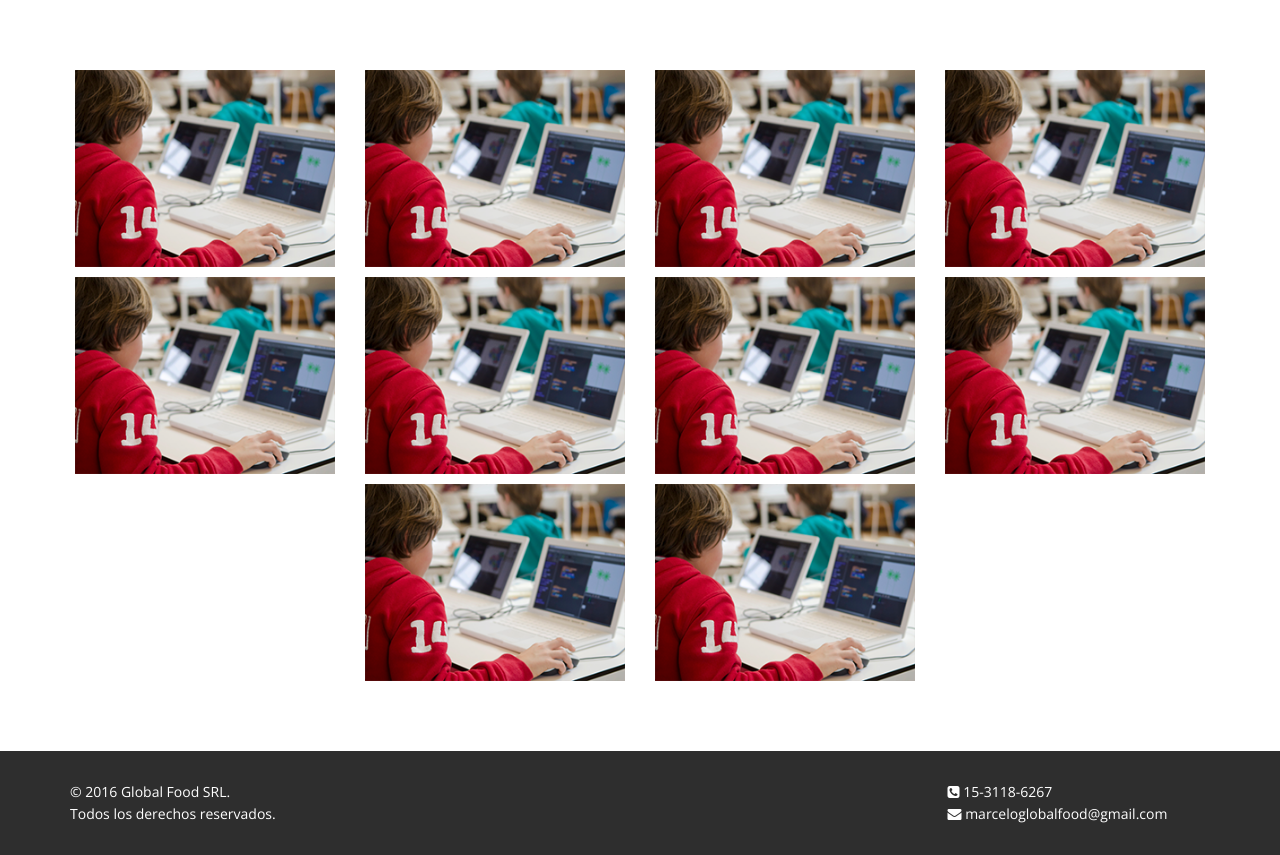
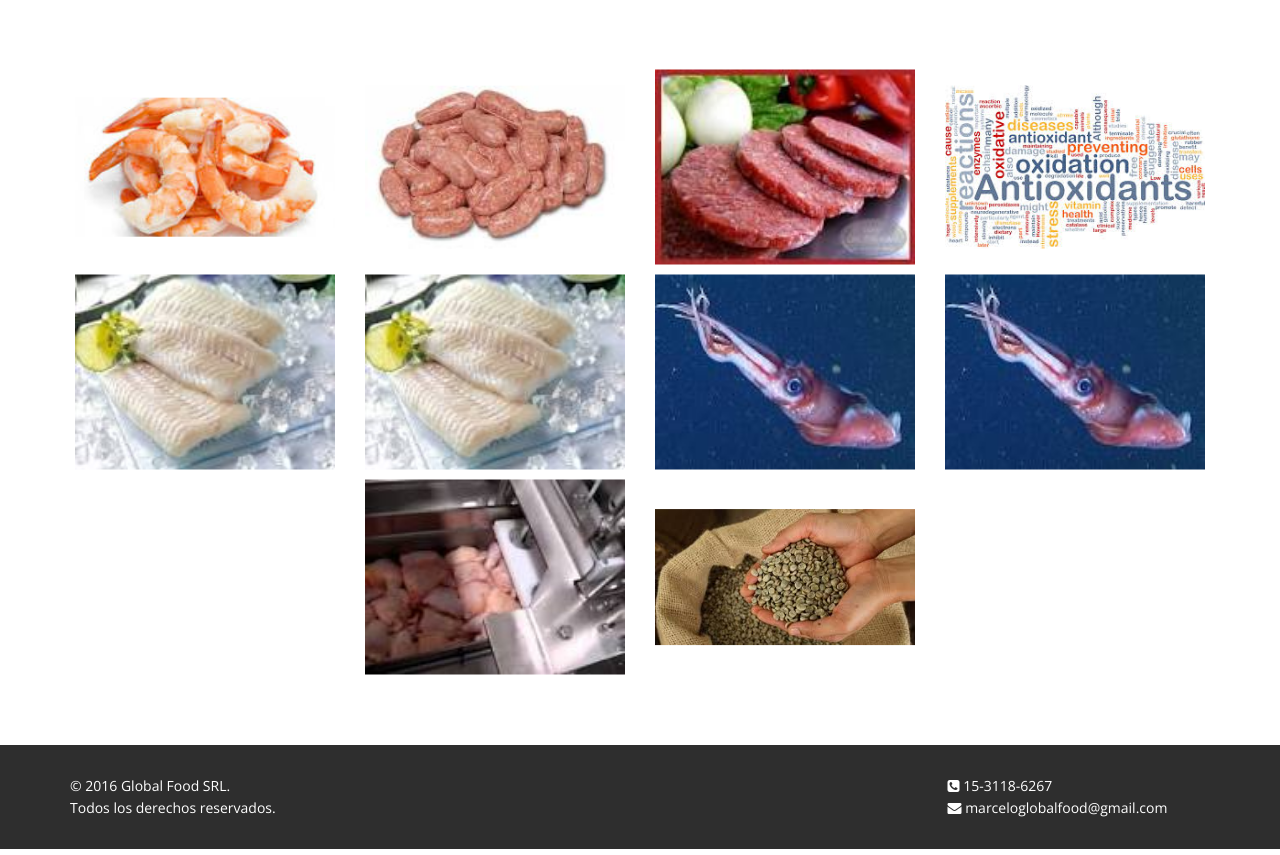
Before and after one commit to flesler/globalfood, a plain HTML site: page productos.html in a window 1280 px wide. Shown: the part 214-1069 px from the top of the page. Drawn offline with nearby package versions, Linux system fonts and the light colour scheme.

Commit message:
Added product images

```diff
--- a/css/main.css
+++ b/css/main.css
@@ -593,11 +593,15 @@ input.search-form:hover {
 }
 
 .recent-work-wrap {
-	position: relative;
+	height:195px;
 }
 
 .recent-work-wrap img{
 	width: 100%;
+	position: relative;
+	top: 50%;
+	transform: translateY(-50%);
+	max-height: 100%;
 }
 
 .recent-work-wrap .recent-work-inner{
--- a/productos.html
+++ b/productos.html
@@ -61,7 +61,7 @@
 
 					<div class="portfolio-item html col-xs-12 col-sm-4 col-md-3">
 						<div class="recent-work-wrap">
-							<img class="img-responsive" src="images/portfolio/recent/item7.png" alt="">
+							<img class="img-responsive" src="images/products/langostino.png" alt="">
 							<div class="overlay" style="background-color:#C52D2F">
 								<div class="recent-work-inner">
 									<h3>Antimelanosico</h3>
@@ -72,7 +72,7 @@
 
 					<div class="portfolio-item html col-xs-12 col-sm-4 col-md-3">
 						<div class="recent-work-wrap">
-							<img class="img-responsive" src="images/portfolio/recent/item7.png" alt="">
+							<img class="img-responsive" src="images/products/chorizo.png" alt="">
 							<div class="overlay" style="background-color:#B4343D">
 								<div class="recent-work-inner">
 									<h3>Integral Chorizo</h3>
@@ -83,7 +83,7 @@
 
 					<div class="portfolio-item html col-xs-12 col-sm-4 col-md-3">
 						<div class="recent-work-wrap">
-							<img class="img-responsive" src="images/portfolio/recent/item7.png" alt="">
+							<img class="img-responsive" src="images/products/hamburguesas.png" alt="">
 							<div class="overlay" style="background-color:#A33B4C">
 								<div class="recent-work-inner">
 									<h3>Integral Hamburguesa</h3>
@@ -94,7 +94,7 @@
 
 					<div class="portfolio-item html col-xs-12 col-sm-4 col-md-3">
 						<div class="recent-work-wrap">
-							<img class="img-responsive" src="images/portfolio/recent/item7.png" alt="">
+							<img class="img-responsive" src="images/products/antioxidantes.png" alt="">
 							<div class="overlay" style="background-color:#93425B">
 								<div class="recent-work-inner">
 									<h3>Antioxidantes</h3>
@@ -105,7 +105,7 @@
 
 					<div class="portfolio-item html col-xs-12 col-sm-4 col-md-3">
 						<div class="recent-work-wrap">
-							<img class="img-responsive" src="images/portfolio/recent/item7.png" alt="">
+							<img class="img-responsive" src="images/products/filet-merluza.png" alt="">
 							<div class="overlay" style="background-color:#82496A">
 								<div class="recent-work-inner">
 									<h3>Engordante Fillet de Merluza con Fosfato</h3>
@@ -116,7 +116,7 @@
 
 					<div class="portfolio-item html col-xs-12 col-sm-4 col-md-3">
 						<div class="recent-work-wrap">
-							<img class="img-responsive" src="images/portfolio/recent/item7.png" alt="">
+							<img class="img-responsive" src="images/products/filet-merluza.png" alt="">
 							<div class="overlay" style="background-color:#725079">
 								<div class="recent-work-inner">
 									<h3>Engordante Fillet de Merluza sin Fosfato</h3>
@@ -127,7 +127,7 @@
 
 					<div class="portfolio-item html col-xs-12 col-sm-4 col-md-3">
 						<div class="recent-work-wrap">
-							<img class="img-responsive" src="images/portfolio/recent/item7.png" alt="">
+							<img class="img-responsive" src="images/products/calamar.png" alt="">
 							<div class="overlay" style="background-color:#615788">
 								<div class="recent-work-inner">
 									<h3>Calamar Liquido</h3>
@@ -138,7 +138,7 @@
 
 					<div class="portfolio-item html col-xs-12 col-sm-4 col-md-3">
 						<div class="recent-work-wrap">
-							<img class="img-responsive" src="images/portfolio/recent/item7.png" alt="">
+							<img class="img-responsive" src="images/products/calamar.png" alt="">
 							<div class="overlay" style="background-color:#515E97">
 								<div class="recent-work-inner">
 									<h3>Calamar Solido</h3>
@@ -149,7 +149,7 @@
 
 					<div class="portfolio-item html col-xs-12 col-sm-4 col-md-3 col-sm-offset-2 col-md-offset-3">
 						<div class="recent-work-wrap">
-							<img class="img-responsive" src="images/portfolio/recent/item7.png" alt="">
+							<img class="img-responsive" src="images/products/inyeccion-pollo.png" alt="">
 							<div class="overlay" style="background-color:#4065A6">
 								<div class="recent-work-inner">
 									<h3>Inyeccion Pollo</h3>
@@ -160,7 +160,7 @@
 
 					<div class="portfolio-item html col-xs-12 col-sm-4 col-md-3">
 						<div class="recent-work-wrap">
-							<img class="img-responsive" src="images/portfolio/recent/item7.png" alt="">
+							<img class="img-responsive" src="images/products/cafe-verde-granos.png" alt="">
 							<div class="overlay" style="background-color:#306DB5">
 								<div class="recent-work-inner">
 									<h3>Cafe en Granos</h3>
```
Also changed, not shown: images/products/antioxidantes.png (added), images/products/cafe-verde-granos.png (added), images/products/calamar.png (added), images/products/chorizo.png (added), images/products/filet-merluza.png (added), images/products/hamburguesas.png (added), images/products/inyeccion-pollo.png (added), images/products/langostino.png (added), 1 other file.
